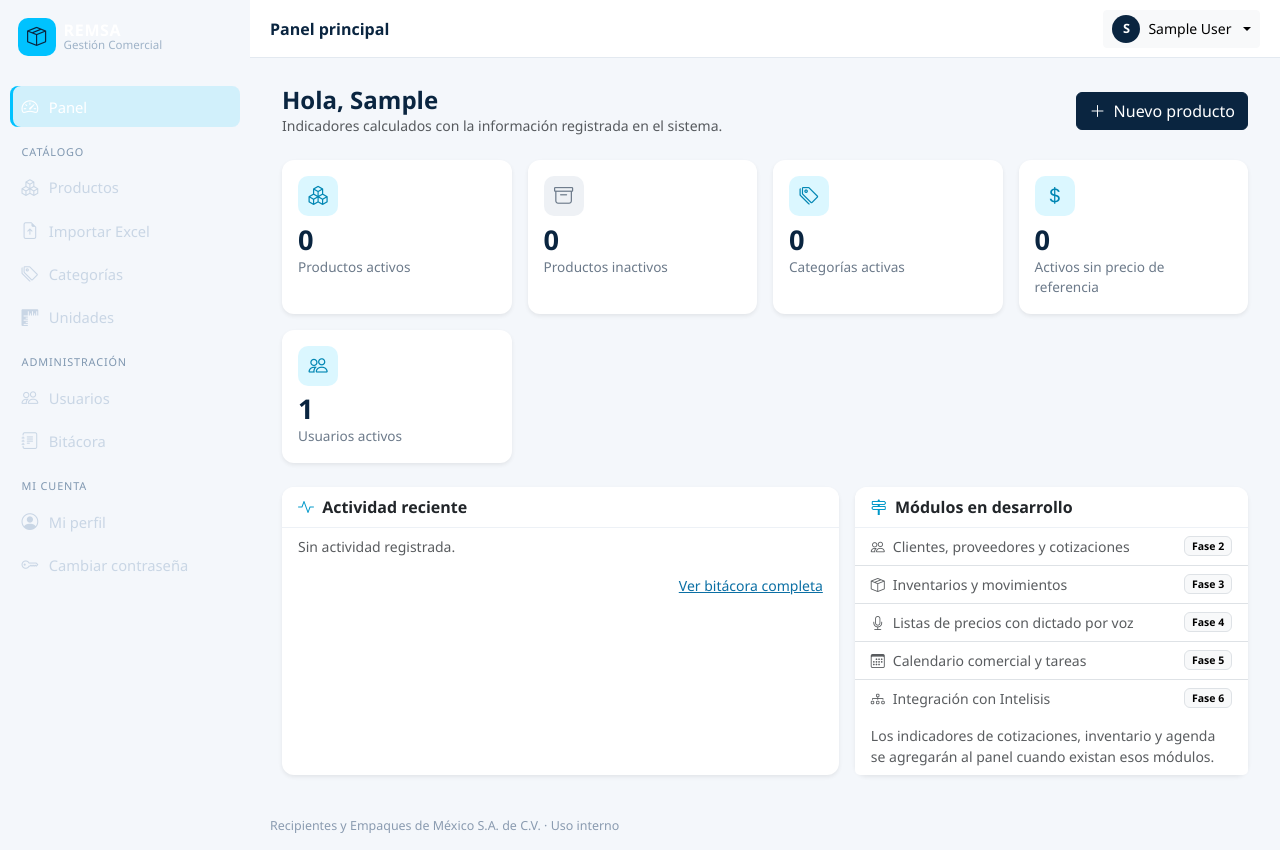
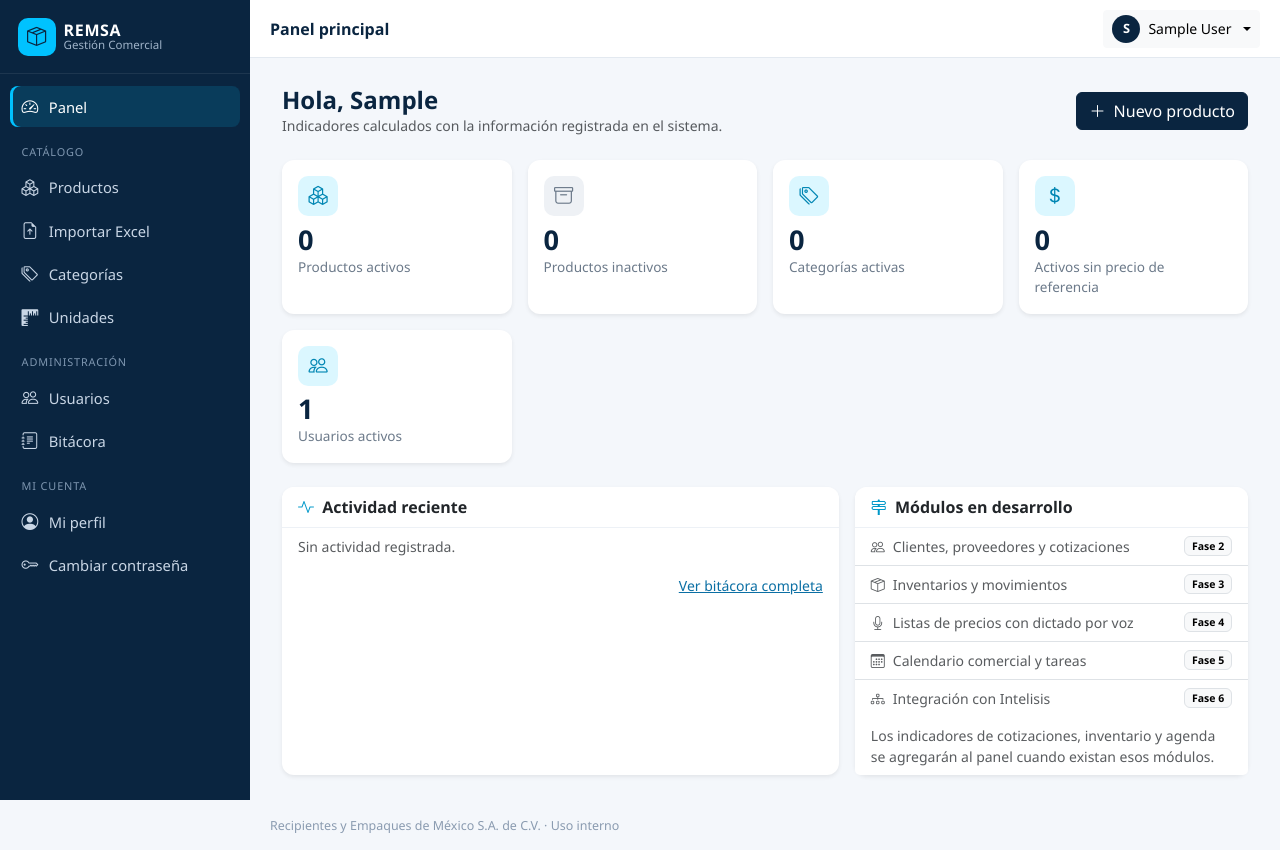
Before and after one commit to Alex95bd/remsaplasticos, a Django app: page / in a window 1280 px wide. Run offline with Django 5.2, Linux system fonts and the light colour scheme; the visitor is signed in with stand-in values (Sample User, id 1); data comes from the database, SQL or seed files in the repository; data that the repository does not hold is empty; some libraries are stand-ins or nearby versions.

Commit message:
Sidebar azul marino también en pantallas grandes
Co-Authored-By: danbenitez448 <danbenitez448@gmail.com>

```diff
--- a/gestion/static/css/gestion.css
+++ b/gestion/static/css/gestion.css
@@ -29,7 +29,7 @@ body { background: var(--remsa-bg); color: #1f2d3d; }
   .sidebar { position: fixed; inset: 0 auto 0 0; display: flex; flex-direction: column; overflow-y: auto; }
   .app-main { margin-left: var(--sidebar-width); }
 }
-.sidebar.offcanvas-lg { --bs-offcanvas-bg: var(--remsa-navy); --bs-offcanvas-width: var(--sidebar-width); }
+.sidebar.offcanvas-lg { --bs-offcanvas-bg: var(--remsa-navy); --bs-offcanvas-width: var(--sidebar-width); background-color: var(--remsa-navy) !important; }
 .sidebar-brand { display: flex; align-items: center; justify-content: space-between; padding: 1.1rem 1.1rem; border-bottom: 1px solid rgba(255,255,255,.08); }
 .brand-mark { width: 38px; height: 38px; border-radius: 10px; display: inline-flex; align-items: center; justify-content: center; background: var(--remsa-cyan); color: var(--remsa-navy); font-size: 1.2rem; }
 .brand-text { color: #fff; font-weight: 700; line-height: 1.05; letter-spacing: .04em; }
```
